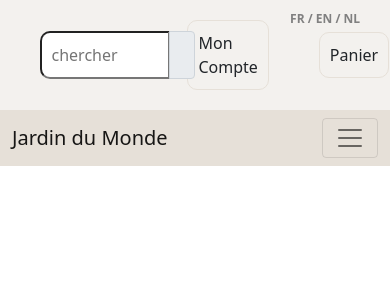
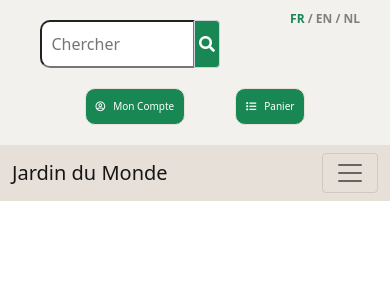
Before and after one commit to geogoss/projet_React_eShop_Gosset, a React (Create React App) app: page / in a window 390 px wide. Shown: the top 300 px of the page. Built offline with nearby package versions, Linux system fonts and the light colour scheme.

Commit message:
GG header css ok pas de js

```diff
--- a/public/index.html
+++ b/public/index.html
@@ -25,6 +25,8 @@
       Learn how to configure a non-root public URL by running `npm run build`.
     -->
     <title>React App</title>
+    <link rel="stylesheet" href="https://pro.fontawesome.com/releases/v5.10.0/css/all.css"
+    integrity="sha384-AYmEC3Yw5cVb3ZcuHtOA93w35dYTsvhLPVnYs9eStHfGJvOvKxVfELGroGkvsg+p" crossorigin="anonymous" />
   </head>
   <body>
     <noscript>You need to enable JavaScript to run this app.</noscript>
--- a/src/Components/Navbar/Navbar.css
+++ b/src/Components/Navbar/Navbar.css
@@ -1,4 +1,18 @@
+@media screen and (min-width: 320px) and (max-width: 700px) {
+    .preNavbar{
+        flex-direction: column;
+        justify-content: center;
+        align-items: center;
+    }
+    .divInput{
+        margin-bottom: 20px;
+        align-items: center;
+    }
+    .panier{
+        font-size: 10px;
+    }
 
+}
 
 .langue{
     position: absolute;
@@ -29,34 +43,37 @@
 
 }
 
-.divInput{
-    width: 70%;
-
-
-}
 
 .divInput input{
     border-radius: 10px;
-    width: 70%;
+    width: 50%;
     padding: 10px;
 
 }
 
+.divInput span{
+    width: 7%;
+    display: flex;
+    justify-content: center;
+    align-items: center;
+
+}
+
 .panier{
-    width: 40%;
+    width: 100%;
     display: flex;
     justify-content: center;
     align-items: center;
 }
 
-.panier span:first-child{
+.monCompte{
     border: 1px solid rgba(230,224,216,255);
     padding: 10px;
     margin-right: 50px;
     border-radius: 10px;
 }
 
-.panier span:nth-child(2){
+.monPanier{
     border: 1px solid rgba(230,224,216,255);
     padding: 10px;
     border-radius: 10px;
--- a/src/Components/Navbar/Navbar.js
+++ b/src/Components/Navbar/Navbar.js
@@ -8,17 +8,23 @@ export default function Navbar() {
         <div className='cardreNavbar'>
             {/* partie haut navbar  => FR/EN/NL */}
             <div className="langue">
-                <span>FR / EN / NL</span>
+                <span><span className='text-success'>FR</span> / EN / NL</span>
             </div>
             {/* partie Input recherche du Header */}
             <div className="preNavbar">
                 <div className="divInput input-group">
-                    <input type="text" placeholder='chercher' />
-                    <span className='input-group-text'><i class="fas fa-search"></i></span>
+                    <input type="text" placeholder='Chercher' />
+                    <span className='input-group-text bg-success text-white'><i class="fas fa-search"></i></span>
                 </div>
                 <div className="panier">
-                    <span>Mon Compte</span>
-                    <span>Panier<i class="fas fa-search"></i></span>
+                    <div className='monCompte bg-success text-white'>
+                    <i class="far fa-user-circle"></i>
+                    <span className='ps-2'>Mon Compte</span>
+                    </div>
+                    <div className='monPanier bg-success text-white'>
+                    <i class="fas fa-list"></i>
+                    <span className='ps-2'>Panier</span>
+                    </div>
                 </div>
             </div>
         {/* Partie Navabar du header */}
```
